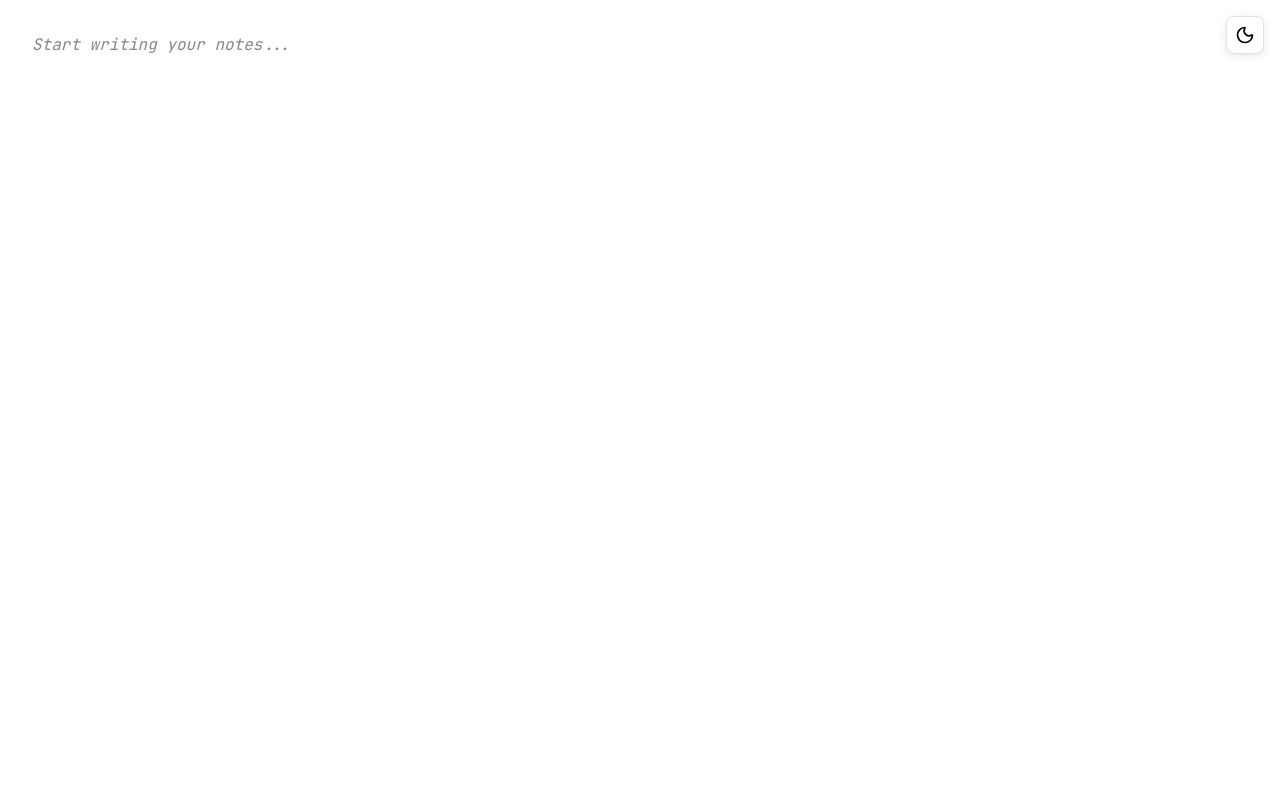
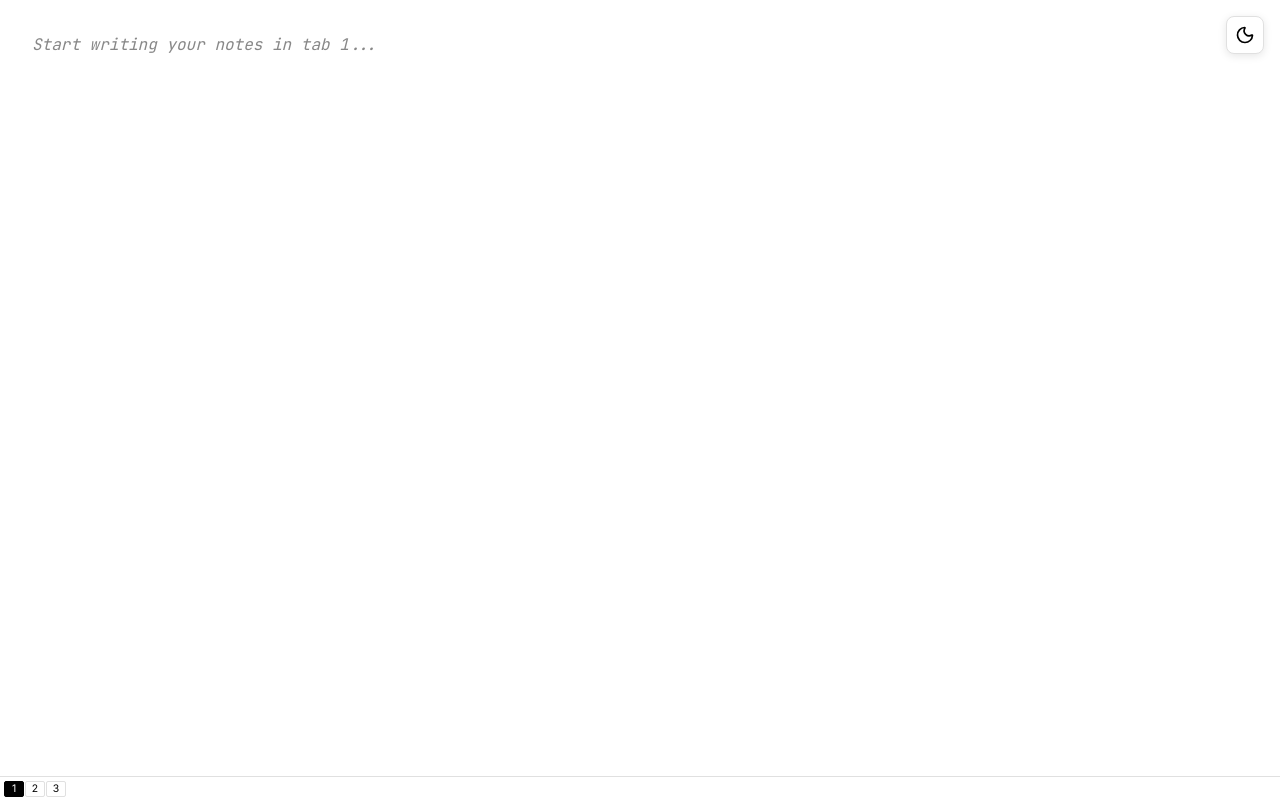
Before and after one commit to priyanshujain/tools, a React (Vite) app in the folder notes/: page / in a window 1280 px wide. Built offline with nearby package versions, Linux system fonts and the light colour scheme.

Commit message:
feat: ✨ add dwm-style minimal tabs with 3 independent note areas

```diff
--- a/notes/src/App.css
+++ b/notes/src/App.css
@@ -67,7 +67,7 @@ body {
 
 .notes-textarea {
   width: 100%;
-  height: 100vh;
+  height: calc(100vh - 1.5rem);
   border: none;
   outline: none;
   resize: none;
@@ -86,6 +86,55 @@ body {
   font-style: italic;
 }
 
+.tab-panel {
+  position: fixed;
+  bottom: 0;
+  left: 0;
+  right: 0;
+  height: 1.5rem;
+  background-color: var(--bg-color);
+  border-top: 1px solid var(--border-color);
+  display: flex;
+  align-items: center;
+  justify-content: flex-start;
+  gap: 0;
+  z-index: 100;
+  transition: background-color 0.3s ease, border-color 0.3s ease;
+  padding-left: 0.25rem;
+}
+
+.tab-button {
+  width: 1.25rem;
+  height: 1rem;
+  border: 1px solid var(--border-color);
+  border-radius: 2px;
+  background-color: var(--button-bg);
+  color: var(--text-color);
+  font-size: 0.65rem;
+  font-weight: 500;
+  cursor: pointer;
+  display: flex;
+  align-items: center;
+  justify-content: center;
+  transition: all 0.2s ease;
+  font-family: 'Inter', -apple-system, BlinkMacSystemFont, 'Segoe UI', Roboto, sans-serif;
+  margin-right: 1px;
+}
+
+.tab-button:hover {
+  background-color: var(--button-hover);
+}
+
+.tab-button.active {
+  background-color: var(--text-color);
+  color: var(--bg-color);
+  border-color: var(--text-color);
+}
+
+.tab-button.active:hover {
+  background-color: var(--text-color);
+}
+
 
 @media (max-width: 768px) {
   .theme-toggle {
@@ -95,5 +144,16 @@ body {
 
   .notes-textarea {
     padding: 1rem;
+    height: calc(100vh - 1.25rem);
+  }
+
+  .tab-panel {
+    height: 1.25rem;
+  }
+
+  .tab-button {
+    width: 1rem;
+    height: 0.875rem;
+    font-size: 0.6rem;
   }
 }
--- a/notes/src/App.jsx
+++ b/notes/src/App.jsx
@@ -3,16 +3,34 @@ import { Moon, Sun } from 'lucide-react'
 import './App.css'
 
 function App() {
-  const [notes, setNotes] = useState('')
+  const [tabs, setTabs] = useState({ 1: '', 2: '', 3: '' })
+  const [activeTab, setActiveTab] = useState(1)
   const [isDarkMode, setIsDarkMode] = useState(false)
 
   // Load notes from localStorage on component mount
   useEffect(() => {
     const savedNotes = localStorage.getItem('notes-app-content')
+    const savedTabs = localStorage.getItem('notes-app-tabs')
+    const savedActiveTab = localStorage.getItem('notes-app-active-tab')
     const savedTheme = localStorage.getItem('notes-app-theme')
 
-    if (savedNotes) {
-      setNotes(savedNotes)
+    // Handle backwards compatibility - migrate old single note to tab 1
+    if (savedNotes && !savedTabs) {
+      const newTabs = { 1: savedNotes, 2: '', 3: '' }
+      setTabs(newTabs)
+      localStorage.setItem('notes-app-tabs', JSON.stringify(newTabs))
+      localStorage.removeItem('notes-app-content') // Clean up old key
+    } else if (savedTabs) {
+      try {
+        const parsedTabs = JSON.parse(savedTabs)
+        setTabs(parsedTabs)
+      } catch (e) {
+        console.error('Error parsing saved tabs:', e)
+      }
+    }
+
+    if (savedActiveTab) {
+      setActiveTab(parseInt(savedActiveTab))
     }
 
     if (savedTheme === 'dark') {
@@ -20,10 +38,14 @@ function App() {
     }
   }, [])
 
-  // Save to localStorage whenever notes or theme change
+  // Save to localStorage whenever tabs or active tab change
   useEffect(() => {
-    localStorage.setItem('notes-app-content', notes)
-  }, [notes])
+    localStorage.setItem('notes-app-tabs', JSON.stringify(tabs))
+  }, [tabs])
+
+  useEffect(() => {
+    localStorage.setItem('notes-app-active-tab', activeTab.toString())
+  }, [activeTab])
 
   useEffect(() => {
     localStorage.setItem('notes-app-theme', isDarkMode ? 'dark' : 'light')
@@ -33,8 +55,8 @@ function App() {
   // Prevent browser tab closing when there are unsaved changes
   useEffect(() => {
     const handleBeforeUnload = (e) => {
-      const currentNotes = localStorage.getItem('notes-app-content')
-      if (notes !== currentNotes) {
+      const currentTabs = localStorage.getItem('notes-app-tabs')
+      if (JSON.stringify(tabs) !== currentTabs) {
         e.preventDefault()
         e.returnValue = 'You have unsaved changes. Are you sure you want to leave?'
         return 'You have unsaved changes. Are you sure you want to leave?'
@@ -43,10 +65,17 @@ function App() {
 
     window.addEventListener('beforeunload', handleBeforeUnload)
     return () => window.removeEventListener('beforeunload', handleBeforeUnload)
-  }, [notes])
+  }, [tabs])
 
   const handleNotesChange = (e) => {
-    setNotes(e.target.value)
+    setTabs(prev => ({
+      ...prev,
+      [activeTab]: e.target.value
+    }))
+  }
+
+  const switchTab = (tabNumber) => {
+    setActiveTab(tabNumber)
   }
 
   const toggleTheme = () => {
@@ -65,11 +94,23 @@ function App() {
 
       <textarea
         className="notes-textarea"
-        value={notes}
+        value={tabs[activeTab]}
         onChange={handleNotesChange}
-        placeholder="Start writing your notes..."
+        placeholder={`Start writing your notes in tab ${activeTab}...`}
         autoFocus
       />
+
+      <div className="tab-panel">
+        {[1, 2, 3].map(tabNumber => (
+          <button
+            key={tabNumber}
+            className={`tab-button ${activeTab === tabNumber ? 'active' : ''}`}
+            onClick={() => switchTab(tabNumber)}
+          >
+            {tabNumber}
+          </button>
+        ))}
+      </div>
     </div>
   )
 }
```
